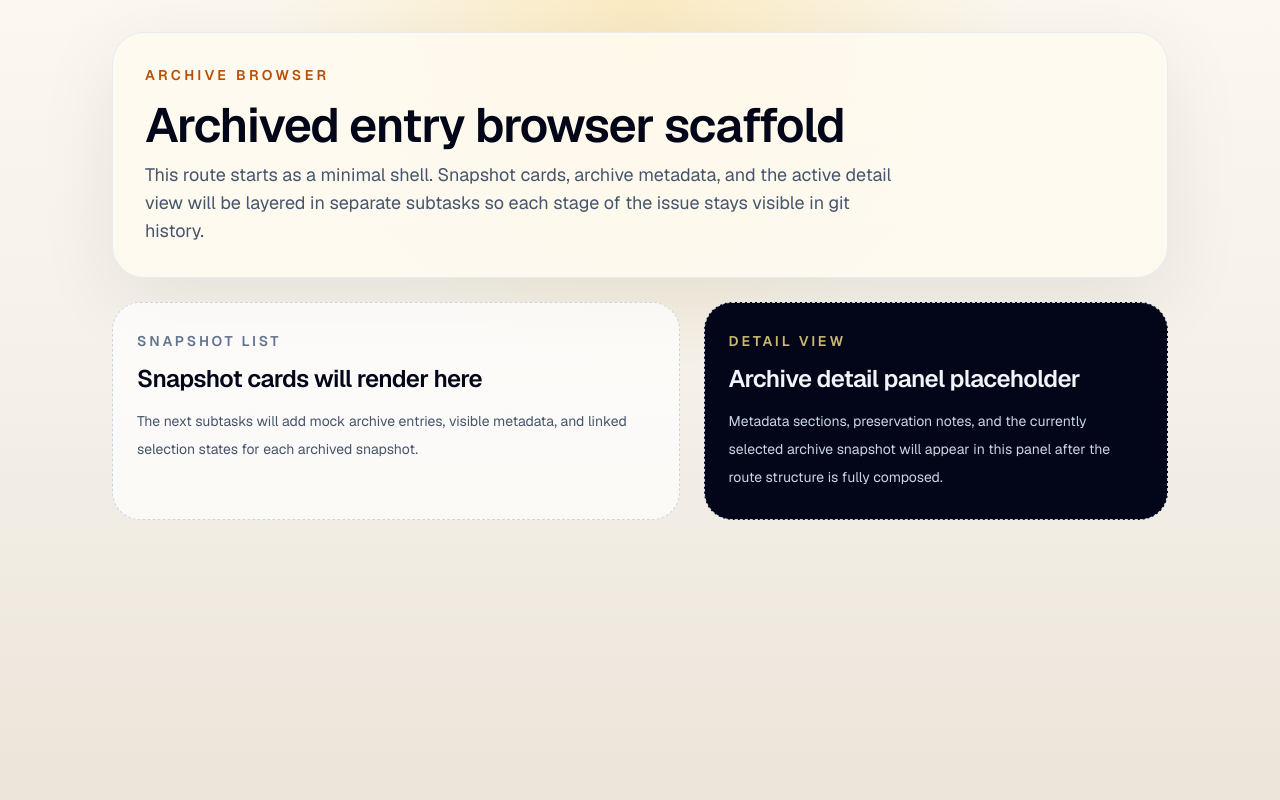
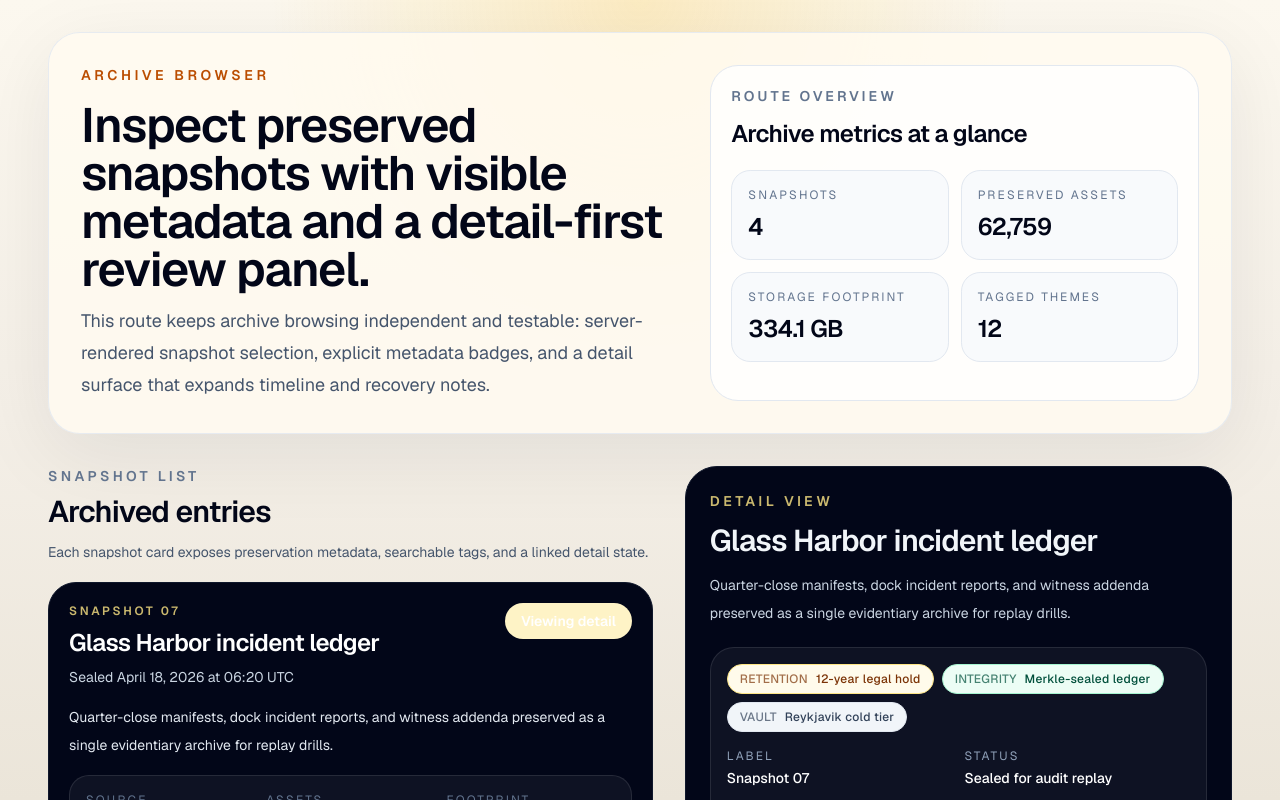
Before and after one commit to iamasx/api-test, a Next.js app: page /archive-browser in a window 1280 px wide. Shown: the top 800 px of the page. Built offline with nearby package versions, Linux system fonts and the light colour scheme.

Commit message:
feat: compose archive browser layout

```diff
--- /dev/null
+++ b/src/app/archive-browser/_components/archive-browser-shell.tsx
@@ -0,0 +1,122 @@
+import { ArchiveDetailPanel } from "./archive-detail-panel";
+import { ArchiveSnapshotList } from "./archive-snapshot-list";
+import type { ArchiveBrowserSelection } from "../_lib/archive-browser";
+
+const numberFormatter = new Intl.NumberFormat("en-US");
+
+type ArchiveBrowserShellProps = {
+  selection: ArchiveBrowserSelection;
+};
+
+function formatFootprint(totalFootprintGb: number) {
+  if (totalFootprintGb >= 1000) {
+    return `${(totalFootprintGb / 1000).toFixed(1)} TB`;
+  }
+
+  return `${totalFootprintGb.toFixed(1)} GB`;
+}
+
+function buildOverview(selection: ArchiveBrowserSelection) {
+  const totalAssets = selection.snapshots.reduce(
+    (count, snapshot) => count + snapshot.assetCount,
+    0,
+  );
+  const totalFootprint = selection.snapshots.reduce(
+    (count, snapshot) => count + snapshot.storageFootprintGb,
+    0,
+  );
+  const allTags = new Set(
+    selection.snapshots.flatMap((snapshot) => snapshot.tags),
+  );
+
+  return [
+    {
+      label: "Snapshots",
+      value: numberFormatter.format(selection.snapshots.length),
+    },
+    {
+      label: "Preserved assets",
+      value: numberFormatter.format(totalAssets),
+    },
+    {
+      label: "Storage footprint",
+      value: formatFootprint(totalFootprint),
+    },
+    {
+      label: "Tagged themes",
+      value: numberFormatter.format(allTags.size),
+    },
+  ];
+}
+
+export function ArchiveBrowserShell({
+  selection,
+}: ArchiveBrowserShellProps) {
+  const overview = buildOverview(selection);
+
+  return (
+    <main className="mx-auto flex w-full max-w-7xl flex-1 flex-col gap-8 px-6 py-8 sm:px-10 lg:px-12">
+      <section className="rounded-[2rem] border border-slate-200/80 bg-[var(--surface)] p-6 shadow-[0_20px_80px_rgba(15,23,42,0.08)] sm:p-8">
+        <div className="grid gap-8 xl:grid-cols-[minmax(0,1.1fr)_minmax(300px,0.9fr)]">
+          <div className="space-y-4">
+            <p className="text-sm font-semibold uppercase tracking-[0.26em] text-amber-700">
+              Archive browser
+            </p>
+            <div className="space-y-3">
+              <h1 className="max-w-4xl text-4xl font-semibold tracking-tight text-slate-950 sm:text-5xl">
+                Inspect preserved snapshots with visible metadata and a detail-first review panel.
+              </h1>
+              <p className="max-w-3xl text-base leading-8 text-slate-600 sm:text-lg">
+                This route keeps archive browsing independent and testable:
+                server-rendered snapshot selection, explicit metadata badges,
+                and a detail surface that expands timeline and recovery notes.
+              </p>
+            </div>
+          </div>
+
+          <section
+            aria-labelledby="archive-browser-overview-title"
+            className="rounded-[1.75rem] border border-slate-200 bg-white/80 p-5"
+          >
+            <p className="text-sm font-semibold uppercase tracking-[0.22em] text-slate-500">
+              Route overview
+            </p>
+            <h2
+              id="archive-browser-overview-title"
+              className="mt-3 text-2xl font-semibold tracking-tight text-slate-950"
+            >
+              Archive metrics at a glance
+            </h2>
+            <div className="mt-5 grid gap-3 sm:grid-cols-2">
+              {overview.map((item) => (
+                <div
+                  key={item.label}
+                  className="rounded-[1.2rem] border border-slate-200 bg-slate-50 p-4"
+                >
+                  <p className="text-xs uppercase tracking-[0.18em] text-slate-500">
+                    {item.label}
+                  </p>
+                  <p className="mt-2 text-2xl font-semibold tracking-tight text-slate-950">
+                    {item.value}
+                  </p>
+                </div>
+              ))}
+            </div>
+          </section>
+        </div>
+      </section>
+
+      <div className="grid gap-8 xl:grid-cols-[minmax(0,1.05fr)_minmax(340px,0.95fr)]">
+        <ArchiveSnapshotList
+          snapshots={selection.snapshots}
+          selectedSnapshotId={selection.selectedSnapshot.id}
+        />
+        <ArchiveDetailPanel
+          selectedSnapshot={selection.selectedSnapshot}
+          requestedSnapshotId={selection.requestedSnapshotId}
+          selectionFound={selection.selectionFound}
+        />
+      </div>
+    </main>
+  );
+}
--- a/src/app/archive-browser/page.tsx
+++ b/src/app/archive-browser/page.tsx
@@ -1,4 +1,16 @@
 import type { Metadata } from "next";
+
+import { ArchiveBrowserShell } from "./_components/archive-browser-shell";
+import {
+  readRequestedSnapshotId,
+  resolveArchiveBrowserSelection,
+} from "./_lib/archive-browser";
+
+type ArchiveBrowserPageProps = {
+  searchParams: Promise<{
+    snapshot?: string | string[] | undefined;
+  }>;
+};
 
 export const metadata: Metadata = {
   title: "Archive Browser",
@@ -6,65 +18,13 @@ export const metadata: Metadata = {
     "Inspect archived entries through snapshot cards, metadata sections, and a dedicated detail view.",
 };
 
-export default function ArchiveBrowserPage() {
-  return (
-    <main className="mx-auto flex w-full max-w-6xl flex-1 flex-col gap-6 px-6 py-8 sm:px-10 lg:px-12">
-      <section className="rounded-[2rem] border border-slate-200/80 bg-[var(--surface)] px-6 py-8 shadow-[0_20px_80px_rgba(15,23,42,0.08)] sm:px-8">
-        <p className="text-sm font-semibold uppercase tracking-[0.24em] text-amber-700">
-          Archive browser
-        </p>
-        <div className="mt-4 max-w-3xl space-y-3">
-          <h1 className="text-4xl font-semibold tracking-tight text-slate-950 sm:text-5xl">
-            Archived entry browser scaffold
-          </h1>
-          <p className="text-base leading-7 text-slate-600 sm:text-lg">
-            This route starts as a minimal shell. Snapshot cards, archive
-            metadata, and the active detail view will be layered in separate
-            subtasks so each stage of the issue stays visible in git history.
-          </p>
-        </div>
-      </section>
+export default async function ArchiveBrowserPage({
+  searchParams,
+}: ArchiveBrowserPageProps) {
+  const requestedSnapshotId = readRequestedSnapshotId(
+    (await searchParams).snapshot,
+  );
+  const selection = resolveArchiveBrowserSelection(requestedSnapshotId);
 
-      <div className="grid gap-6 lg:grid-cols-[minmax(0,1.1fr)_minmax(320px,0.9fr)]">
-        <section
-          aria-labelledby="archive-browser-snapshot-list-title"
-          className="rounded-[1.75rem] border border-dashed border-slate-300 bg-white/70 px-6 py-7"
-        >
-          <p className="text-sm font-semibold uppercase tracking-[0.2em] text-slate-500">
-            Snapshot list
-          </p>
-          <h2
-            id="archive-browser-snapshot-list-title"
-            className="mt-3 text-2xl font-semibold tracking-tight text-slate-950"
-          >
-            Snapshot cards will render here
-          </h2>
-          <p className="mt-3 max-w-2xl text-sm leading-7 text-slate-600">
-            The next subtasks will add mock archive entries, visible metadata,
-            and linked selection states for each archived snapshot.
-          </p>
-        </section>
-
-        <section
-          aria-labelledby="archive-browser-detail-title"
-          className="rounded-[1.75rem] border border-dashed border-slate-300 bg-slate-950 px-6 py-7 text-slate-100"
-        >
-          <p className="text-sm font-semibold uppercase tracking-[0.2em] text-amber-200/80">
-            Detail view
-          </p>
-          <h2
-            id="archive-browser-detail-title"
-            className="mt-3 text-2xl font-semibold tracking-tight"
-          >
-            Archive detail panel placeholder
-          </h2>
-          <p className="mt-3 text-sm leading-7 text-slate-300">
-            Metadata sections, preservation notes, and the currently selected
-            archive snapshot will appear in this panel after the route
-            structure is fully composed.
-          </p>
-        </section>
-      </div>
-    </main>
-  );
+  return <ArchiveBrowserShell selection={selection} />;
 }
```
